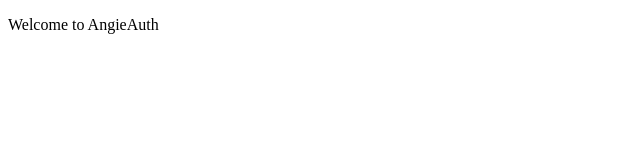
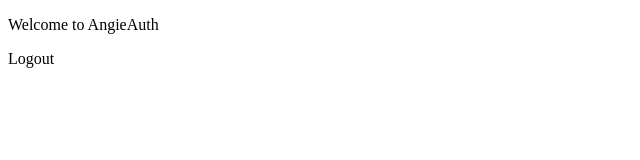
Before and after one commit to Peace-Apple/angieAuth, an Angular app: page /dashboard in a window 1280 px wide. Shown: the top 160 px of the page, without its empty margins (0-640 px from the left). Built offline with nearby package versions, Linux system fonts and the light colour scheme.

Commit message:
Add log out

```diff
--- a/src/app/dashboard/dashboard.html
+++ b/src/app/dashboard/dashboard.html
@@ -1,3 +1,4 @@
 <div>
     <p>Welcome to AngieAuth</p>
+    <span (click)="logout()">Logout</span>
 </div>
--- a/src/app/dashboard/dashboard.ts
+++ b/src/app/dashboard/dashboard.ts
@@ -1,11 +1,18 @@
-import { Component } from '@angular/core';
+import { Component, inject } from '@angular/core';
+import { AuthService } from '../auth-service';
+import { Router } from '@angular/router';
 
 @Component({
   selector: 'app-dashboard',
-  imports: [],
   templateUrl: './dashboard.html',
   styleUrl: './dashboard.scss',
 })
 export class Dashboard {
+  authService = inject(AuthService);
+  private router = inject(Router);
 
+ logout() {
+    this.authService.logout();
+    this.router.navigate(['/login'], { replaceUrl: true });
+  }
 }
```
